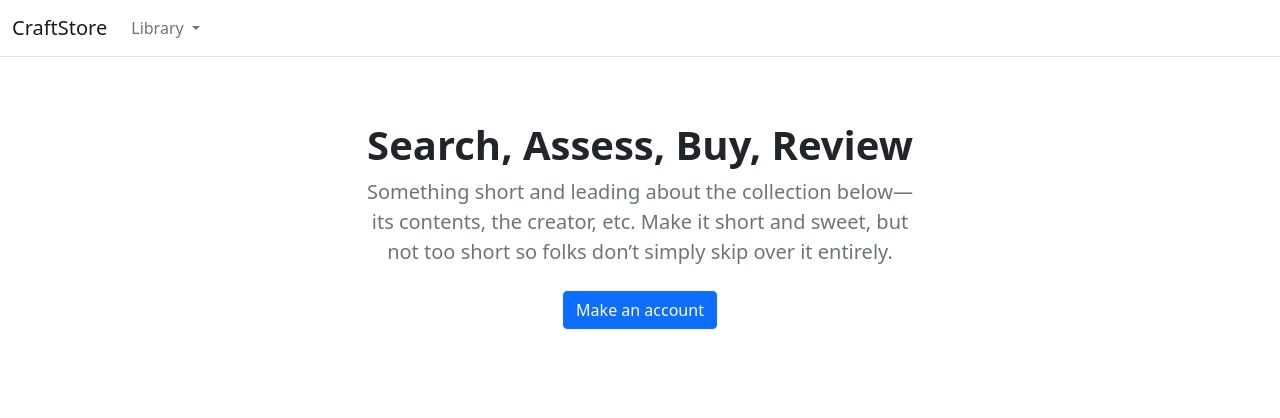
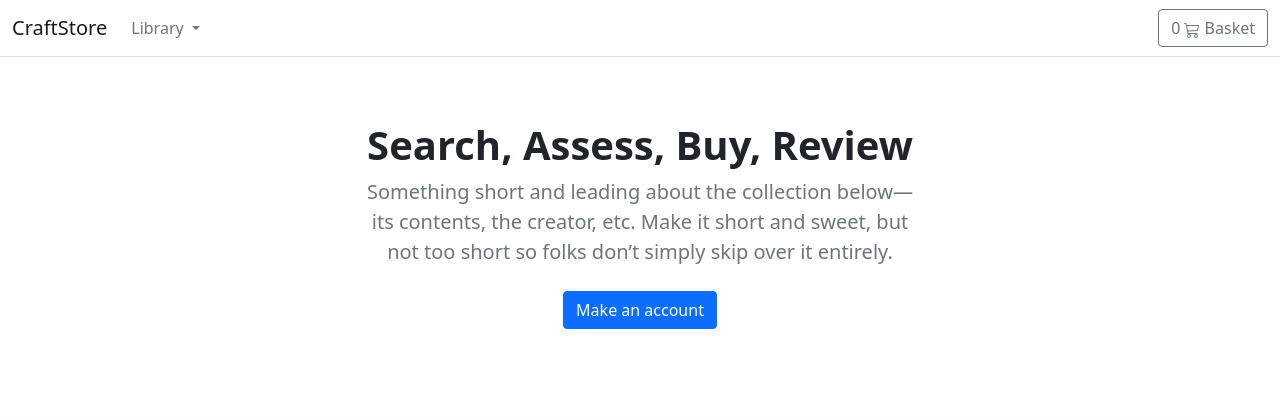
Before and after one commit to Code-Institute-Submissions/ananejd-Craftstore_AprResub, a Django app: page / in a window 1280 px wide. Shown: the top 418 px of the page. Run offline with Django 3.2, Linux system fonts and the light colour scheme; data comes from the database, SQL or seed files in the repository.

Commit message:
basket icon created

```diff
--- a/templates/base.html
+++ b/templates/base.html
@@ -6,9 +6,13 @@
     <meta charset="utf-8" />
     <title>{% block title %}CraftStore{% endblock %}</title>
     <meta name="viewport" content="width=device-width, initial-scale=1">
-    <link href="https://cdn.jsdelivr.net/npm/bootstrap@5.0.0-beta1/dist/css/bootstrap.min.css" rel="stylesheet" integrity="sha384-giJF6kkoqNQ00vy+HMDP7azOuL0xtbfIcaT9wjKHr8RbDVddVHyTfAAsrekwKmP1" crossorigin="anonymous">
-    <script src="https://code.jquery.com/jquery-3.5.1.min.js" integrity="sha256-9/aliU8dGd2tb6OSsuzixeV4y/faTqgFtohetphbbj0=" crossorigin="anonymous"></script>
-    <script src="https://cdn.jsdelivr.net/npm/bootstrap@5.0.0-beta1/dist/js/bootstrap.bundle.min.js" integrity="sha384-ygbV9kiqUc6oa4msXn9868pTtWMgiQaeYH7/t7LECLbyPA2x65Kgf80OJFdroafW" crossorigin="anonymous"></script>
+    <link href="https://cdn.jsdelivr.net/npm/bootstrap@5.0.0-beta1/dist/css/bootstrap.min.css" rel="stylesheet"
+        integrity="sha384-giJF6kkoqNQ00vy+HMDP7azOuL0xtbfIcaT9wjKHr8RbDVddVHyTfAAsrekwKmP1" crossorigin="anonymous">
+    <script src="https://code.jquery.com/jquery-3.5.1.min.js"
+        integrity="sha256-9/aliU8dGd2tb6OSsuzixeV4y/faTqgFtohetphbbj0=" crossorigin="anonymous"></script>
+    <script src="https://cdn.jsdelivr.net/npm/bootstrap@5.0.0-beta1/dist/js/bootstrap.bundle.min.js"
+        integrity="sha384-ygbV9kiqUc6oa4msXn9868pTtWMgiQaeYH7/t7LECLbyPA2x65Kgf80OJFdroafW" crossorigin="anonymous">
+    </script>
 </head>
 
 <body>
@@ -37,10 +41,29 @@
                             </ul>
                         </li>
                     </ul>
+                    <a type="button" role="button" href="{% url "basket:basket_summary" %}"
+                        class="btn btn-outline-secondary">
+
+                        {% with total_qty=basket|length %}
+                            <div id="basket-qty" class="d-inline-flex">
+                                {% if total_qty > 0 %}
+                                {{ total_qty }}
+                                {% else %}
+                                0
+                                {% endif %}
+                            </div>
+                        {% endwith %}
+                        <svg xmlns="http://www.w3.org/2000/svg" width="16" height="16" fill="currentColor"
+                            class="bi bi-cart3" viewBox="0 0 16 16">
+                            <path d="M0 1.5A.5.5 0 0 1 .5 1H2a.5.5 0 0 1 .485.379L2.89 3H14.5a.5.5 0 0 1 .49.598l-1 5a.5.5 0 0 1-.465.401l-9.397.472L4.415 11H13a.5.5 0 0 1 0 1H4a.5.5 0 0 1-.491-.408L2.01 3.607 1.61 2H.5a.5.5 0 0 1-.5-.5zM3.102 4l.84 4.479 9.144-.459L13.89 4H3.102zM5 12a2 2 0 1 0 0 4 2 2 0 0 0 0-4zm7 0a2 2 0 1 0 0 4 2 2 0 0 0 0-4zm-7 1a1 1 0 1 1 0 2 1 1 0 0 1 0-2zm7 0a1 1 0 1 1 0 2 1 1 0 0 1 0-2z" />
+                        </svg>
+                        Basket
+                    </a>
                 </div>
             </div>
         </nav>
     </header>
     <div id="content">{% block content %} {% endblock %}</div>
 </body>
+
 </html>
```
Also changed, not shown: .gitpod.yml.
